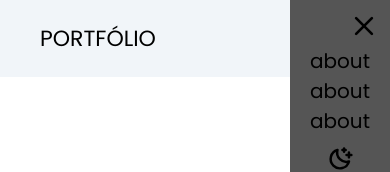
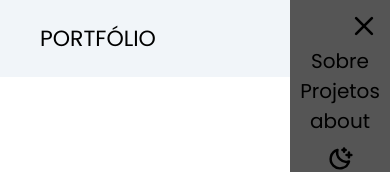
Before and after one commit to SamueLVitor1/Portfolio, a React (Vite) app: page / in a window 390 px wide. Both pictures are taken after a click on the button 336 px from the left and 39 px from the top of the page. Shown: the top 172 px of the page. Built offline with nearby package versions, Linux system fonts and the light colour scheme.

Commit message:
arrumando uns bug do carrosel

```diff
--- a/src/components/Header/MenuHamburgue/index.jsx
+++ b/src/components/Header/MenuHamburgue/index.jsx
@@ -21,8 +21,8 @@ export function MenuHamburguer({ themePresent, changeTheme }) {
             </button>
 
             <div>
-              <p>about</p>
-              <p>about</p>
+              <p><a href="#sobreMim">Sobre</a></p>
+              <p><a href="#containerProjects">Projetos </a></p>
               <p>about</p>
             </div>
 
--- a/src/components/MyProjects/index.jsx
+++ b/src/components/MyProjects/index.jsx
@@ -17,7 +17,7 @@ export function MyProjects() {
 
   useEffect(() => {
     const verificarTela = () => {
-      if (window.innerWidth <= 420) {
+      if (window.innerWidth <= 512) {
         setContPerView(1);
       } else {
         setContPerView(2);
--- a/src/components/MyProjects/style.js
+++ b/src/components/MyProjects/style.js
@@ -22,7 +22,7 @@ export const ContainerProjects = styled.section`
   }
 
   .projectContainer{
-    width: 30rem;
+    width: 20rem;
     display: flex;
     flex-direction: column;
     justify-content: center;
@@ -40,7 +40,7 @@ export const ContainerProjects = styled.section`
     img{
       border-radius: 8px;
       height: 15rem;
-      width: 20rem;
+      max-width: 20rem;
       border: 1px solid ${props => props.theme.primary};
       margin-bottom: 1rem;
     }
```
